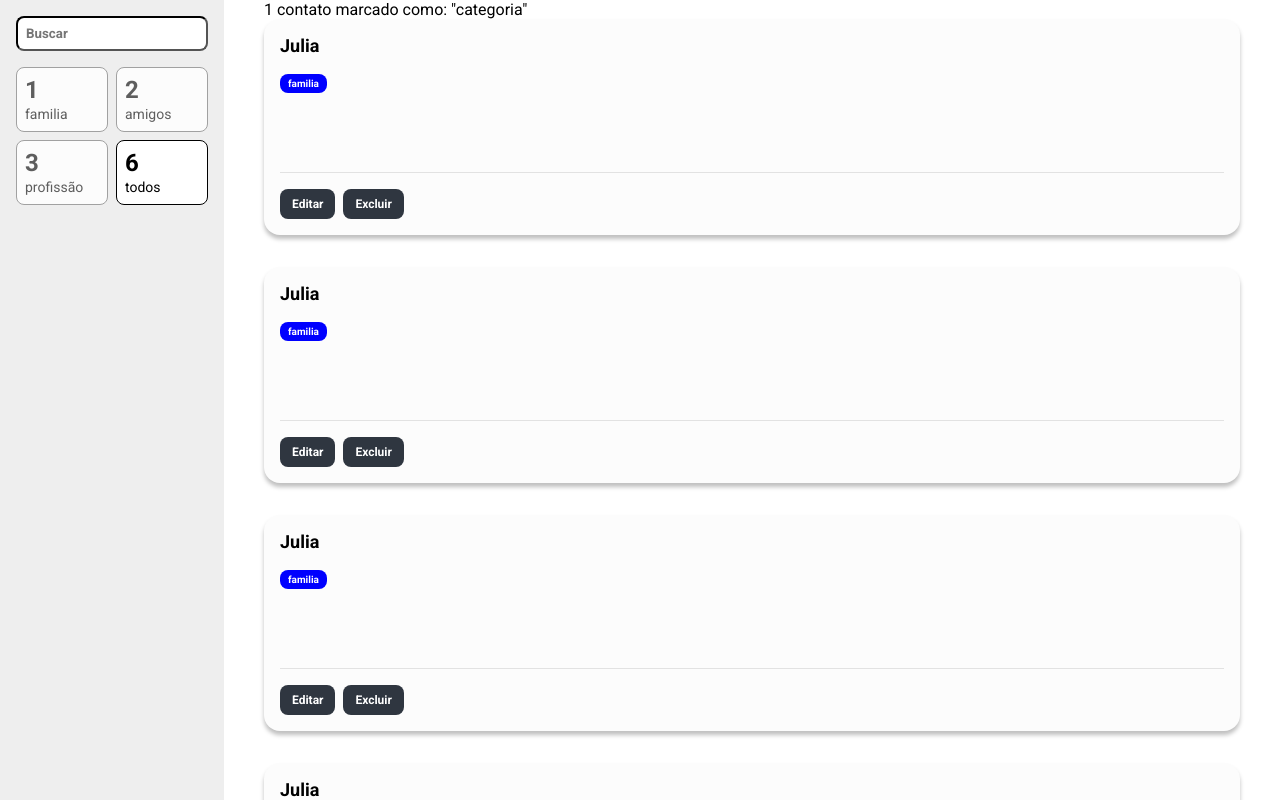
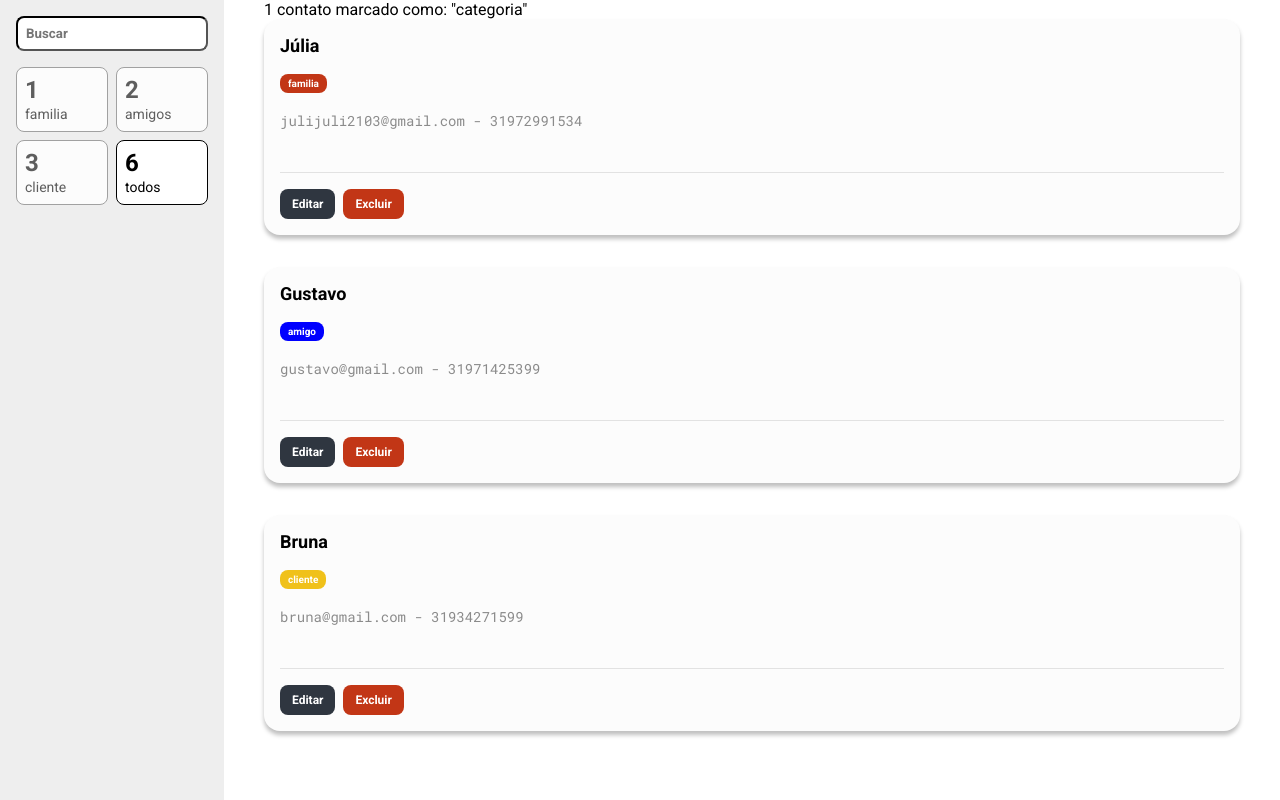
Before and after one commit to Albert5a/listaContatos_react, a React (Create React App) app: page / in a window 1280 px wide. Built offline with nearby package versions, Linux system fonts and the light colour scheme.

Commit message:
configurando enums

```diff
--- a/src/components/Contato/index.tsx
+++ b/src/components/Contato/index.tsx
@@ -1,15 +1,38 @@
+import { useState } from 'react'
 import * as S from './styles'
 
-const Contato = () => (
-  <S.Card>
-    <S.Nome>Julia</S.Nome>
-    <S.Tag>familia</S.Tag>
-    <S.Info />
-    <S.BarraAcoes>
-      <S.Botao>Editar</S.Botao>
-      <S.Botao>Excluir</S.Botao>
-    </S.BarraAcoes>
-  </S.Card>
-)
+import * as enums from '../../utils/enums/Contato'
+
+type Props = {
+  nome: string
+  prioridade: enums.Prioridade
+  info: string
+}
+
+const Contato = ({ nome, prioridade, info }: Props) => {
+  const [estaEditando, setEstaEditando] = useState(false)
+  return (
+    <S.Card>
+      <S.Nome>{nome}</S.Nome>
+      <S.Tag prioridade={prioridade}>{prioridade}</S.Tag>
+      <S.Info value={info} />
+      <S.BarraAcoes>
+        {estaEditando ? (
+          <>
+            <S.BotaoSalvar>Salvar</S.BotaoSalvar>
+            <S.BotaoCancelarExcluir onClick={() => setEstaEditando(false)}>
+              Cancelar
+            </S.BotaoCancelarExcluir>
+          </>
+        ) : (
+          <>
+            <S.Botao onClick={() => setEstaEditando(true)}>Editar</S.Botao>
+            <S.BotaoCancelarExcluir>Excluir</S.BotaoCancelarExcluir>
+          </>
+        )}
+      </S.BarraAcoes>
+    </S.Card>
+  )
+}
 
 export default Contato
--- a/src/components/Contato/styles.ts
+++ b/src/components/Contato/styles.ts
@@ -1,4 +1,17 @@
 import styled from 'styled-components'
+import variaveis from '../../styles/variaveis'
+
+import * as enums from '../../utils/enums/Contato'
+
+type TagProps = {
+  prioridade?: enums.Prioridade
+}
+
+function retornaCorDeFundo(props: TagProps): string {
+  if (props.prioridade === enums.Prioridade.FAMILIA) return variaveis.vermelho
+  if (props.prioridade === enums.Prioridade.AMIGO) return variaveis.azul
+  return variaveis.amarelo
+}
 
 export const Card = styled.div`
   background-color: #fcfcfc;
@@ -13,12 +26,12 @@ export const Nome = styled.h3`
   font-weight: bold;
   margin-bottom: 16px;
 `
-export const Tag = styled.span`
+export const Tag = styled.span<TagProps>`
   padding: 4px 8px;
   font-size: 10px;
   font-weight: bold;
   color: #fff;
-  background-color: #0000ff;
+  background-color: ${(props) => retornaCorDeFundo(props)};
   border-radius: 8px;
   display: inline-block;
 `
@@ -53,3 +66,11 @@ export const Botao = styled.button`
   border-radius: 8px;
   margin-right: 8px;
 `
+
+export const BotaoSalvar = styled(Botao)`
+  background-color: ${variaveis.verde};
+`
+
+export const BotaoCancelarExcluir = styled(Botao)`
+  background-color: ${variaveis.vermelho};
+`
--- a/src/containers/BarraLateral/index.tsx
+++ b/src/containers/BarraLateral/index.tsx
@@ -8,7 +8,7 @@ const BarraLateral = () => (
       <S.Filtros>
         <FiltroCard legenda="familia" contador={1} />
         <FiltroCard legenda="amigos" contador={2} />
-        <FiltroCard legenda="profissão" contador={3} />
+        <FiltroCard legenda="cliente" contador={3} />
         <FiltroCard legenda="todos" contador={6} ativo />
       </S.Filtros>
     </div>
--- a/src/containers/ListaDeContatos/index.tsx
+++ b/src/containers/ListaDeContatos/index.tsx
@@ -1,31 +1,35 @@
 import Contato from '../../components/Contato'
 import { Container } from './styles'
+
+import * as enums from '../../utils/enums/Contato'
+
+const contatos = [
+  {
+    nome: 'Júlia',
+    info: 'julijuli2103@gmail.com - 31972991534',
+    prioridade: enums.Prioridade.FAMILIA,
+  },
+  {
+    nome: 'Gustavo',
+    info: 'gustavo@gmail.com - 31971425399',
+    prioridade: enums.Prioridade.AMIGO,
+  },
+  {
+    nome: 'Bruna',
+    info: 'bruna@gmail.com - 31934271599',
+    prioridade: enums.Prioridade.CLIENTE,
+  },
+]
 
 const ListaDeContatos = () => (
   <Container>
     <p>1 contato marcado como: &quot;categoria&quot;</p>
     <ul>
-      <li>
-        <Contato />
-      </li>
-      <li>
-        <Contato />
-      </li>
-      <li>
-        <Contato />
-      </li>
-      <li>
-        <Contato />
-      </li>
-      <li>
-        <Contato />
-      </li>
-      <li>
-        <Contato />
-      </li>
-      <li>
-        <Contato />
-      </li>
+      {contatos.map((c) => (
+        <li key={c.nome}>
+          <Contato nome={c.nome} prioridade={c.prioridade} info={c.info} />
+        </li>
+      ))}
     </ul>
   </Container>
 )
--- /dev/null
+++ b/src/styles/variaveis.ts
@@ -0,0 +1,6 @@
+export default {
+  vermelho: '#c23616',
+  verde: '#44bd32',
+  amarelo: '#f0c11a',
+  azul: '#0000ff',
+}
--- /dev/null
+++ b/src/utils/enums/Contato.ts
@@ -0,0 +1,5 @@
+export enum Prioridade {
+  FAMILIA = 'familia',
+  AMIGO = 'amigo',
+  CLIENTE = 'cliente',
+}
```
Also changed, not shown: doc2.txt.
